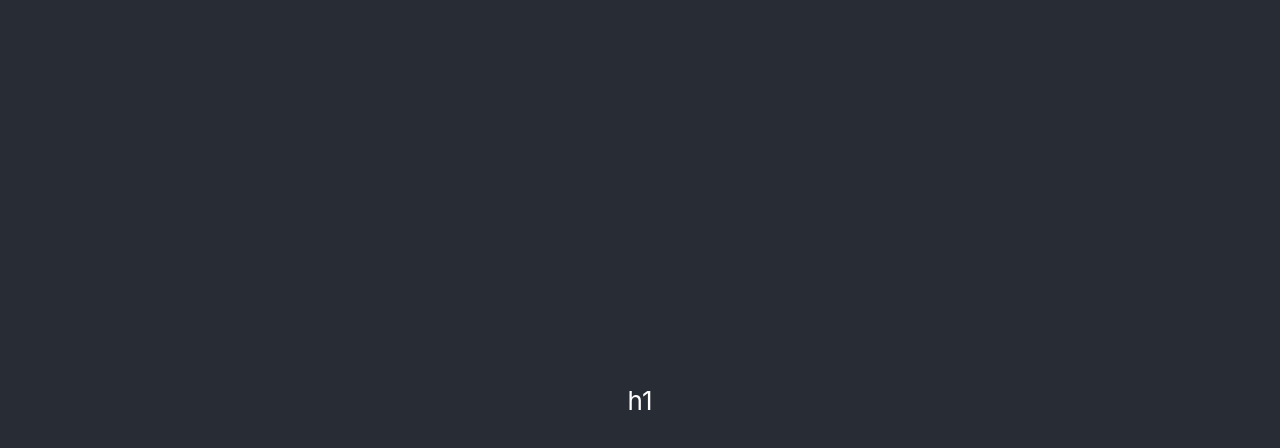
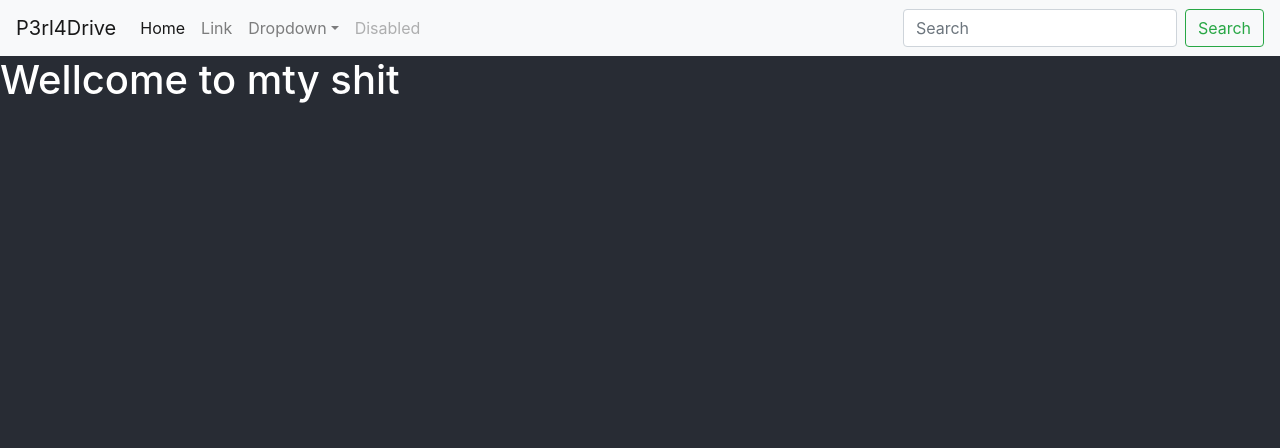
Before and after one commit to perlamellao/P3rl4Drive, a React (Create React App) app in the folder p3rl4vault/: page / in a window 1280 px wide. Shown: the top 448 px of the page. Built offline with nearby package versions, Linux system fonts and the light colour scheme.

Commit message:
commit 2

```diff
--- a/p3rl4vault/package.json
+++ b/p3rl4vault/package.json
@@ -6,9 +6,12 @@
     "@testing-library/jest-dom": "^5.14.1",
     "@testing-library/react": "^11.2.7",
     "@testing-library/user-event": "^12.8.3",
+    "install": "^0.13.0",
     "react": "^17.0.2",
     "react-dom": "^17.0.2",
+    "react-router-dom": "^5.3.0",
     "react-scripts": "4.0.3",
+    "reactjs-popup": "^2.0.5",
     "web-vitals": "^1.1.2"
   },
   "scripts": {
--- a/p3rl4vault/public/index.html
+++ b/p3rl4vault/public/index.html
@@ -10,6 +10,10 @@
       content="This is like Google Drive But For me"
     />
     <link rel="manifest" href="%PUBLIC_URL%/manifest.json" />
+    <link rel="stylesheet" href="https://stackpath.bootstrapcdn.com/bootstrap/4.1.3/css/bootstrap.min.css" integrity="sha384-MCw98/SFnGE8fJT3GXwEOngsV7Zt27NXFoaoApmYm81iuXoPkFOJwJ8ERdknLPMO" crossorigin="anonymous">
+    <script src="https://code.jquery.com/jquery-3.3.1.slim.min.js" integrity="sha384-q8i/X+965DzO0rT7abK41JStQIAqVgRVzpbzo5smXKp4YfRvH+8abtTE1Pi6jizo" crossorigin="anonymous"></script>
+    <script src="https://cdnjs.cloudflare.com/ajax/libs/popper.js/1.14.3/umd/popper.min.js" integrity="sha384-ZMP7rVo3mIykV+2+9J3UJ46jBk0WLaUAdn689aCwoqbBJiSnjAK/l8WvCWPIPm49" crossorigin="anonymous"></script>
+    <script src="https://stackpath.bootstrapcdn.com/bootstrap/4.1.3/js/bootstrap.min.js" integrity="sha384-ChfqqxuZUCnJSK3+MXmPNIyE6ZbWh2IMqE241rYiqJxyMiZ6OW/JmZQ5stwEULTy" crossorigin="anonymous"></script>
     <title>P3rl4Drive</title>
   </head>
   <body>
--- a/p3rl4vault/src/App.css
+++ /dev/null
@@ -1,38 +0,0 @@
-.App {
-  text-align: center;
-}
-
-.App-logo {
-  height: 40vmin;
-  pointer-events: none;
-}
-
-@media (prefers-reduced-motion: no-preference) {
-  .App-logo {
-    animation: App-logo-spin infinite 20s linear;
-  }
-}
-
-.App-header {
-  background-color: #282c34;
-  min-height: 100vh;
-  display: flex;
-  flex-direction: column;
-  align-items: center;
-  justify-content: center;
-  font-size: calc(10px + 2vmin);
-  color: white;
-}
-
-.App-link {
-  color: #61dafb;
-}
-
-@keyframes App-logo-spin {
-  from {
-    transform: rotate(0deg);
-  }
-  to {
-    transform: rotate(360deg);
-  }
-}
--- a/p3rl4vault/src/App.js
+++ b/p3rl4vault/src/App.js
@@ -1,12 +1,20 @@
-import './App.css';
+import React, { Component } from 'react';
+import { BrowserRouter, Switch, Route } from 'react-router-dom';
+
+
+import PopUp from './PopUp';
+import Header from './Header';
+import Inicio from './Inicio';
 
 function App() {
-  return (
-    <div className="App">
-      <header className="App-header">
-        h1
-      </header>
-    </div>
+  return(
+    <BrowserRouter>
+      <Header />
+        <Switch>
+          <Route path='/' exact component={Inicio}/>
+          <Route path='/popup' exact component={PopUp}/>
+        </Switch>
+    </BrowserRouter>
   );
 }
 
--- /dev/null
+++ b/p3rl4vault/src/Header.js
@@ -0,0 +1,43 @@
+import React from 'react'
+
+function Header() {
+    return (
+        <nav className="navbar navbar-expand-lg navbar-light bg-light">
+            <a className="navbar-brand" href="">P3rl4Drive</a>
+            <button className="navbar-toggler" type="button" data-toggle="collapse" data-target="#navbarSupportedContent" aria-controls="navbarSupportedContent" aria-expanded="false" aria-label="Toggle navigation">
+                <span className="navbar-toggler-icon"></span>
+            </button>
+
+            <div className="collapse navbar-collapse" id="navbarSupportedContent">
+                <ul className="navbar-nav mr-auto">
+                <li className="nav-item active">
+                    <a className="nav-link" href="">Home <span class="sr-only">(current)</span></a>
+                </li>
+                <li className="nav-item">
+                    <a className="nav-link" href="">Link</a>
+                </li>
+                <li className="nav-item dropdown">
+                    <a className="nav-link dropdown-toggle" href="" id="navbarDropdown" role="button" data-toggle="dropdown" aria-haspopup="true" aria-expanded="false">
+                    Dropdown
+                    </a>
+                    <div className="dropdown-menu" aria-labelledby="navbarDropdown">
+                    <a className="dropdown-item" href="">Action</a>
+                    <a className="dropdown-item" href="">Another action</a>
+                    <div className="dropdown-divider"></div>
+                    <a className="dropdown-item" href="">Something else here</a>
+                    </div>
+                </li>
+                <li className="nav-item">
+                    <a className="nav-link disabled" href="">Disabled</a>
+                </li>
+                </ul>
+                <form className="form-inline my-2 my-lg-0">
+                <input className="form-control mr-sm-2" type="search" placeholder="Search" aria-label="Search"></input>
+                <button className="btn btn-outline-success my-2 my-sm-0" type="submit">Search</button>
+                </form>
+            </div>
+        </nav>
+    )
+}
+
+export default Header
--- /dev/null
+++ b/p3rl4vault/src/Inicio.css
@@ -0,0 +1,3 @@
+h1{
+    color: white;
+}
--- /dev/null
+++ b/p3rl4vault/src/Inicio.js
@@ -0,0 +1,11 @@
+import React from 'react'
+import './Inicio.css'
+function Inicio() {
+    return (
+        <div>
+            <h1>Wellcome to mty shit</h1>
+        </div>
+    )
+}
+
+export default Inicio
--- /dev/null
+++ b/p3rl4vault/src/PopUp.css
@@ -0,0 +1,6 @@
+.modal {
+    display: none;
+    position: fixed;
+    z-index: 1;
+    background-color: rgba(0, 0, 0, 0.25);
+  }
--- /dev/null
+++ b/p3rl4vault/src/PopUp.js
@@ -0,0 +1,13 @@
+import React, { Component } from "react";
+import Popup from 'reactjs-popup';
+import 'reactjs-popup/dist/index.css';
+
+
+function PopUp() {
+    return (
+        <Popup trigger={<button> Trigger</button>} position="right center">
+            <div>Popup content here !!</div>
+        </Popup>
+    )
+}
+export default PopUp
--- a/p3rl4vault/src/index.css
+++ b/p3rl4vault/src/index.css
@@ -5,6 +5,7 @@
     sans-serif;
   -webkit-font-smoothing: antialiased;
   -moz-osx-font-smoothing: grayscale;
+  background-color: #282c34;
 }
 
 code {
--- a/p3rl4vault/src/index.js
+++ b/p3rl4vault/src/index.js
@@ -2,9 +2,9 @@
 import ReactDOM from 'react-dom';
 import './index.css';
 import App from './App';
-import reportWebVitals from './reportWebVitals';
 
 ReactDOM.render(
+
   <React.StrictMode>
     <App />
   </React.StrictMode>,
@@ -14,4 +14,3 @@
 // If you want to start measuring performance in your app, pass a function
 // to log results (for example: reportWebVitals(console.log))
 // or send to an analytics endpoint. Learn more: https://bit.ly/CRA-vitals
-reportWebVitals();
--- a/p3rl4vault/src/reportWebVitals.js
+++ /dev/null
@@ -1,13 +0,0 @@
-const reportWebVitals = onPerfEntry => {
-  if (onPerfEntry && onPerfEntry instanceof Function) {
-    import('web-vitals').then(({ getCLS, getFID, getFCP, getLCP, getTTFB }) => {
-      getCLS(onPerfEntry);
-      getFID(onPerfEntry);
-      getFCP(onPerfEntry);
-      getLCP(onPerfEntry);
-      getTTFB(onPerfEntry);
-    });
-  }
-};
-
-export default reportWebVitals;
```
Also changed, not shown: 1 other file (tests, documents, lock files or other folders).
